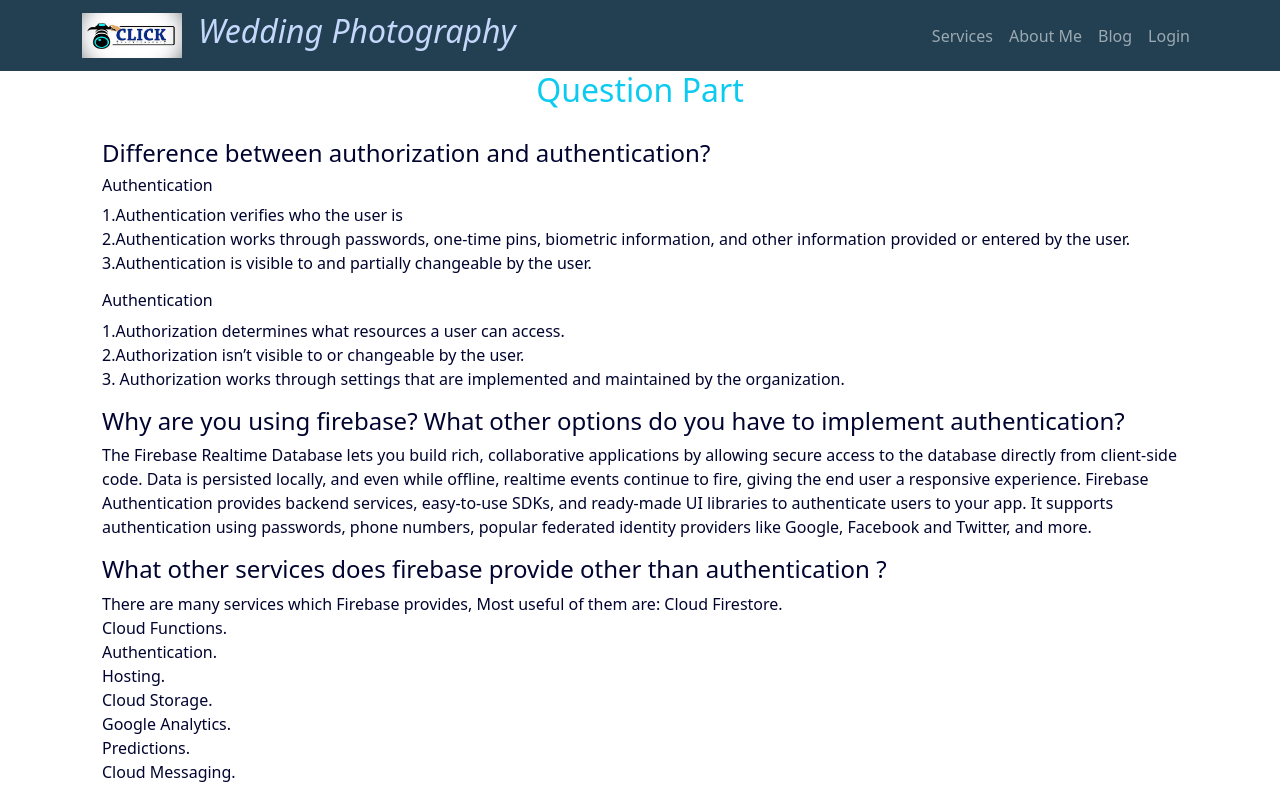
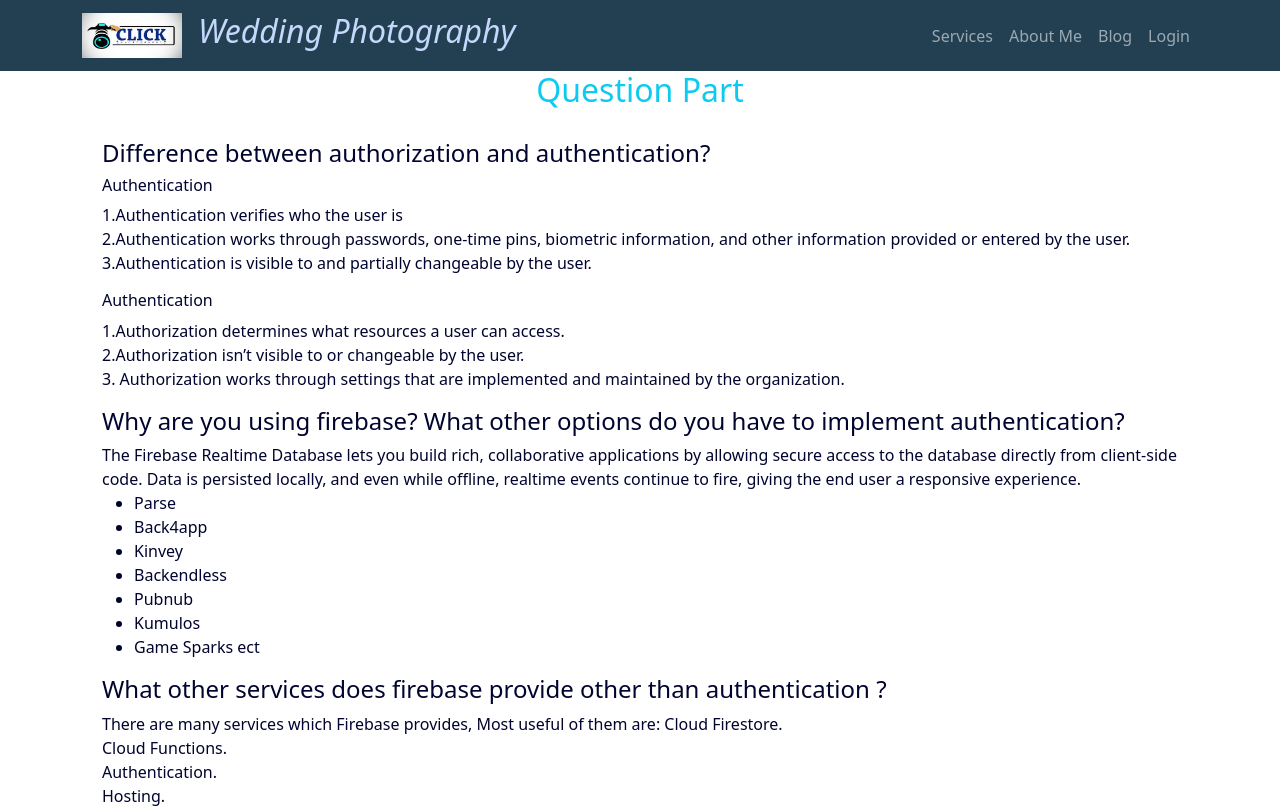
Before and after one commit to Shimulmajumdarshuvo/weeding-photography-projects, a React (Create React App) app: page /blog in a window 1280 px wide. Shown: the top 808 px of the page. Built offline with nearby package versions, Linux system fonts and the light colour scheme; no server answers.

Commit message:
services section updated

```diff
--- a/src/Pages/Blog/Blog.js
+++ b/src/Pages/Blog/Blog.js
@@ -30,10 +30,18 @@
                         the database directly from client-side code. Data is persisted
                         locally, and even while offline, realtime events continue to
                         fire, giving the end user a responsive experience.
-                        Firebase Authentication provides backend services, easy-to-use SDKs,
-                        and ready-made UI libraries to authenticate users to your app.
-                        It supports authentication using passwords, phone numbers, popular
-                        federated identity providers like Google, Facebook and Twitter, and more.</p>
+                        <ul>
+                            <li>Parse</li>
+                            <li> Back4app</li>
+                            <li> Kinvey</li>
+                            <li>Backendless</li>
+
+                            <li>Pubnub</li>
+                            <li>Kumulos</li>
+                            <li>Game Sparks ect</li>
+                        </ul>
+
+                    </p>
                 </div>
                 <div>
                     <h4>What other services does firebase provide other than authentication ?</h4>
--- a/src/Pages/Login/Register/Register.css
+++ b/src/Pages/Login/Register/Register.css
@@ -9,7 +9,7 @@
 
 .register-form input {
     display: block;
-    font-style: oblique;
+
 
     width: 80%;
     height: 40px;
```
Also changed, not shown: public/wedding.json (+14 -14 lines).
